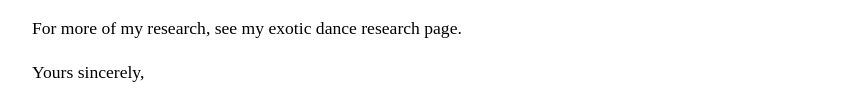
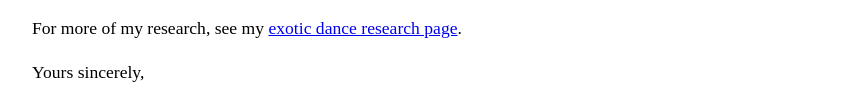
Before and after one commit to JoaoPedroPontes/Marking-up-a-letter, a plain HTML site: page marking_up_a_letter/index.html in a window 1280 px wide. Shown: the part 1653-1758 px from the top of the page, without its empty margins (208-1065 px from the left). Drawn offline with Linux system fonts and the light colour scheme.

Commit message:
Update index.html

```diff
--- a/marking_up_a_letter/index.html
+++ b/marking_up_a_letter/index.html
@@ -78,7 +78,7 @@
 					<dd>An interesting example of historic misinformation, English explorers in the 1960s believed to have discovered a new dance style characterized by "robotic", stilted movements, being practiced by inhabitants of Northern Alaska and Canada. Later on however it was discovered that they were just moving like this because they were really cold</dd>
 			</dl>
 
-			<p>For more of my research, see my exotic dance research page.</p>
+			<p>For more of my research, see my <a href="https://developer.mozilla.org/en-US/" target="_blank">exotic dance research page</a>.</p>
 
 			<p>Yours sincerely,</p>
 			<p>Dr Eleanor Gaye</p>
```
